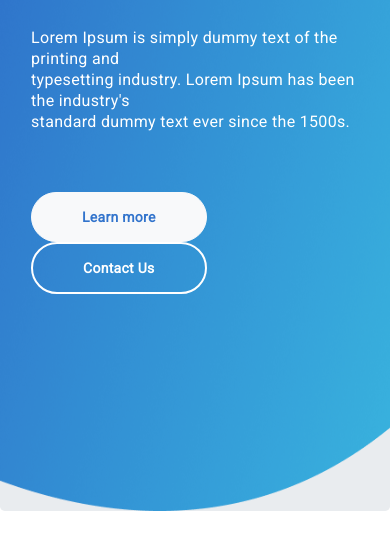
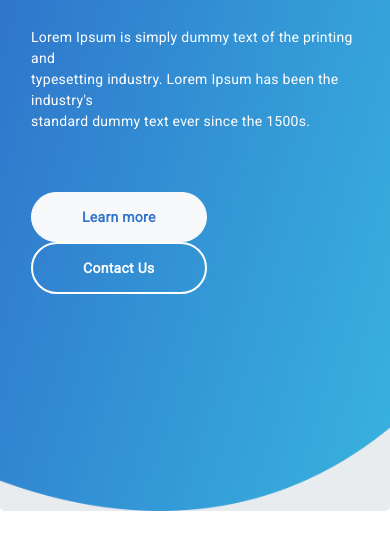
Before and after one commit to Aryaashari/pyp-tugas1.github.io, a plain HTML site: page index.html in a window 390 px wide. Shown: the part 289-838 px from the top of the page. Drawn offline with Linux system fonts and the light colour scheme.

Commit message:
mengubah isi file

```diff
--- a/css/style.css
+++ b/css/style.css
@@ -97,7 +97,7 @@
     }
 
     .content p {
-        font-size: 16px;
+        font-size: 14px;
     }
 
     .content img {
@@ -107,6 +107,7 @@
     .content .tombol {
         font-size: 14px;
         line-height: 16px;
+        display: inline-block;
     }
 
  }
```
